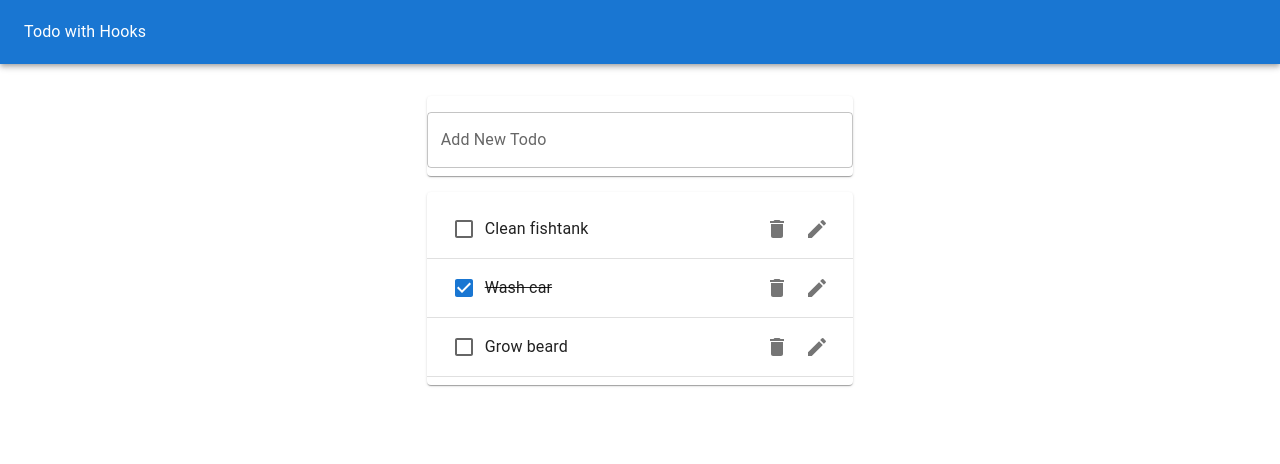
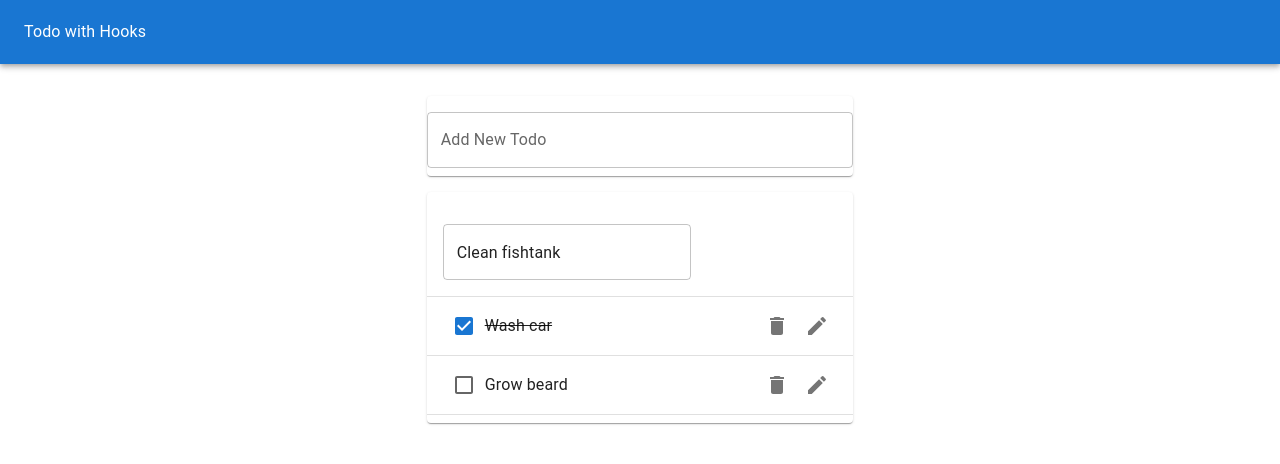
Before and after one commit to nikoladlfc/Todo-with-Hooks, a React (Create React App) app: page / in a window 1280 px wide. Both pictures are taken after a click on the button 817 px from the left and 229 px from the top of the page. Shown: the top 464 px of the page. Built offline with nearby package versions, Linux system fonts and the light colour scheme.

Commit message:
Editing with hooks

```diff
--- /dev/null
+++ b/src/EditTodoForm.js
@@ -0,0 +1,31 @@
+import React from "react";
+
+// Material UI
+import TextField from "@mui/material/TextField";
+
+// Hooks
+import useInputState from "./hooks/useInputState";
+
+function EditTodoForm({ id, task, editTodo, toggleEditForm }) {
+  const [value, handleChange, reset] = useInputState(task);
+
+  return (
+    <form
+      onSubmit={(e) => {
+        e.preventDefault();
+        editTodo(id, value);
+        reset();
+        toggleEditForm();
+      }}
+    >
+      <TextField
+        value={value}
+        onChange={handleChange}
+        margin='normal'
+        fullWidth
+      ></TextField>
+    </form>
+  );
+}
+
+export default EditTodoForm;
--- a/src/Todo.js
+++ b/src/Todo.js
@@ -1,4 +1,10 @@
 import React from "react";
+
+// Components
+import EditTodoForm from "./EditTodoForm";
+
+// Hooks
+import useToggleState from "./hooks/useToggleState";
 
 // Material UI
 import ListItem from "@mui/material/ListItem";
@@ -9,9 +15,21 @@ import DeleteIcon from "@mui/icons-material/Delete";
 import EditButton from "@mui/icons-material/Edit";
 import IconButton from "@mui/material/IconButton";
 
-function Todo({ task, id, completed, removeTodo, toggleTodo }) {
+function Todo({ task, id, completed, removeTodo, toggleTodo, editTodo }) {
+  const [isEditing, toggle] = useToggleState(false);
+
   return (
     <ListItem>
+      {isEditing ? (
+        <EditTodoForm
+          value={task}
+          editTodo={editTodo}
+          id={id}
+          task={task}
+          toggleEditForm={toggle}
+        />
+      ) : (
+        <>
           <Checkbox
             tabIndex={-1}
             checked={completed}
@@ -26,10 +44,12 @@ function Todo({ task, id, completed, removeTodo, toggleTodo }) {
             <IconButton onClick={() => removeTodo(id)}>
               <DeleteIcon aria-label='Delete' />
             </IconButton>
-        <IconButton>
+            <IconButton onClick={() => toggle(id)}>
               <EditButton aria-label='Edit' />
             </IconButton>
           </ListItemSecondaryAction>
+        </>
+      )}
     </ListItem>
   );
 }
--- a/src/TodoApp.js
+++ b/src/TodoApp.js
@@ -39,6 +39,13 @@ function TodoApp() {
     setTodos(updatedTodos);
   };
 
+  const editTodo = (todoId, newTodoText) => {
+    const updatedTodos = todos.map((todo) =>
+      todo.id === todoId ? { ...todo, task: newTodoText } : todo
+    );
+    setTodos(updatedTodos);
+  };
+
   return (
     <Paper elevation={0} style={{ height: "100vh", padding: 0, margin: 0 }}>
       <AppBar color='primary' position='static' style={{ height: "64px" }}>
@@ -53,6 +60,7 @@ function TodoApp() {
             todos={todos}
             removeTodo={removeTodo}
             toggleTodo={toggleTodo}
+            editTodo={editTodo}
           />
         </Grid>
       </Grid>
--- a/src/TodoForm.js
+++ b/src/TodoForm.js
@@ -1,4 +1,6 @@
 import React from "react";
+
+// Hooks
 import useInputState from "./hooks/useInputState";
 
 // Material UI
--- a/src/TodoList.js
+++ b/src/TodoList.js
@@ -19,6 +19,7 @@ function TodoList(props) {
               completed={todo.completed}
               removeTodo={props.removeTodo}
               toggleTodo={props.toggleTodo}
+              editTodo={props.editTodo}
             />
             <Divider />
           </>
--- /dev/null
+++ b/src/hooks/useToggleState.js
@@ -0,0 +1,11 @@
+import { useState } from "react";
+
+export default (initialVal = false) => {
+  const [state, setState] = useState(initialVal);
+
+  const toggle = () => {
+    setState(!state);
+  };
+
+  return [state, toggle];
+};
```
Lines whose indentation alone changed are shown as unchanged.
